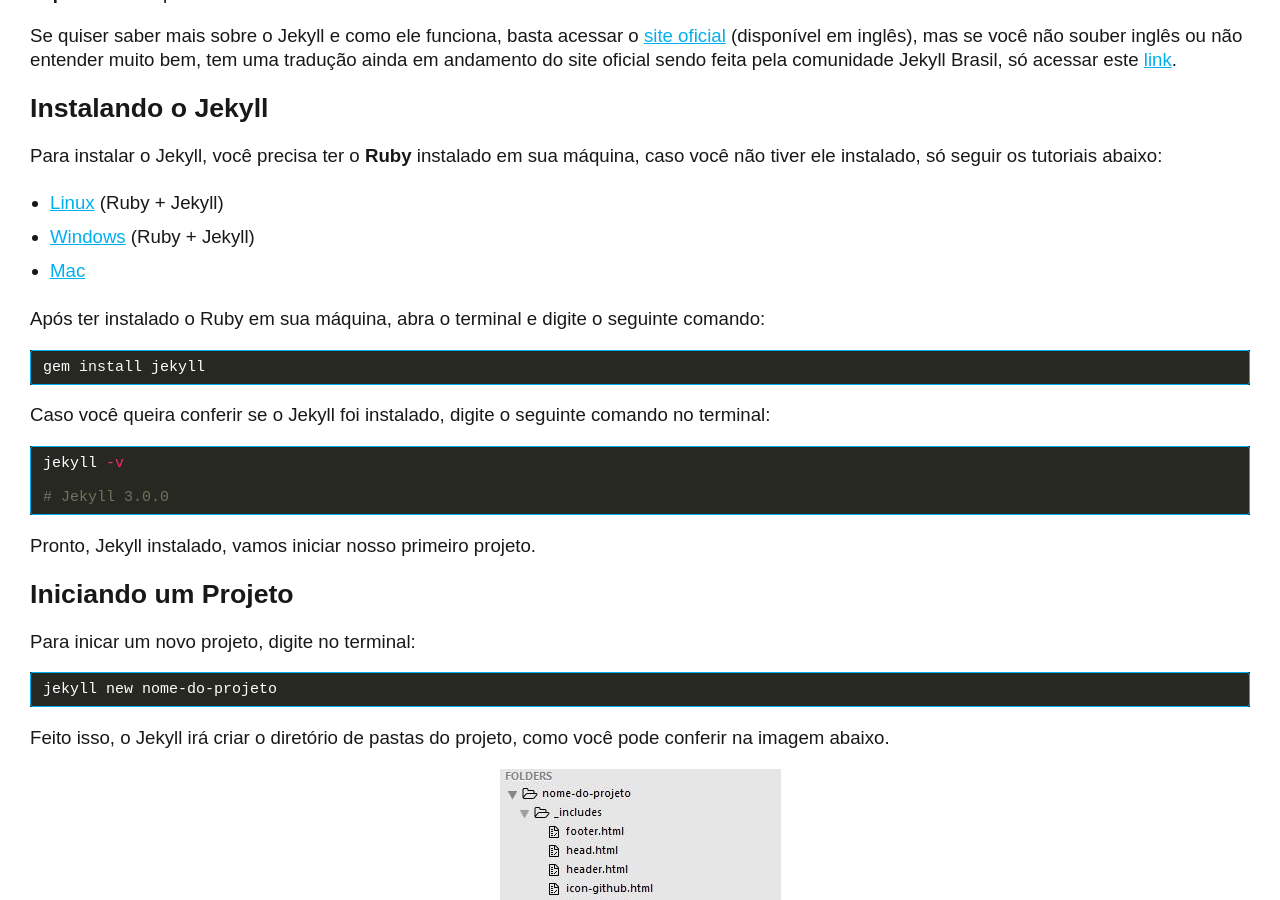
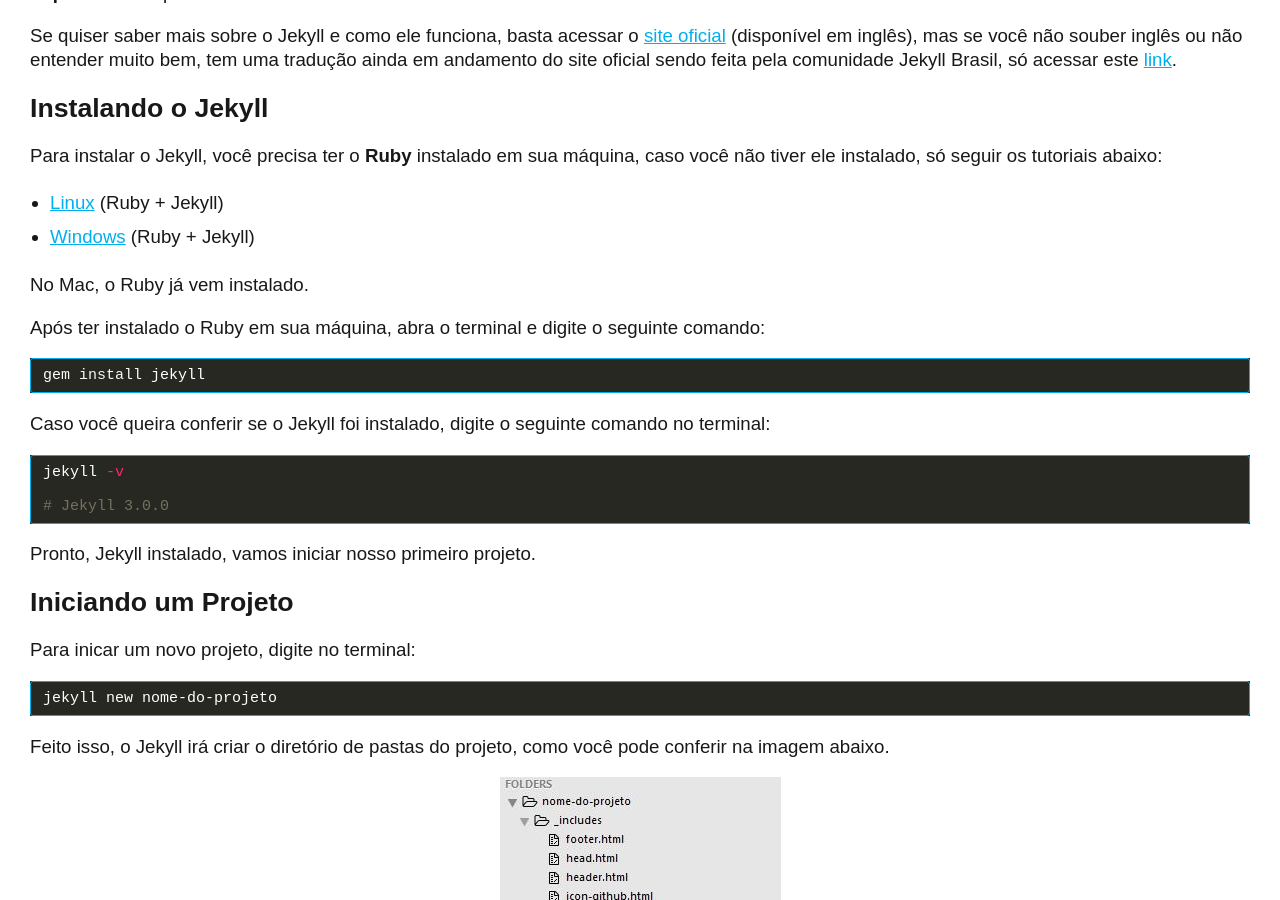
Before and after one commit to mateussmedeiros/mateussmedeiros.github.io, a Jekyll site: the page built from _posts/2016-01-13-iniciando-com-jekyll.markdown, in a window 1280 px wide and 900 px high, scrolled down 547 px. Built offline with Jekyll 4.4.1, drawn with Linux system fonts in a browser that asks for light colours; comment, search, counter and statistics services are not loaded.

Commit message:
Corrigido post

```diff
--- a/_posts/2016-01-13-iniciando-com-jekyll.markdown
+++ b/_posts/2016-01-13-iniciando-com-jekyll.markdown
@@ -24,7 +24,8 @@
 Para instalar o Jekyll, você precisa ter o **Ruby** instalado em sua máquina, caso você não tiver ele instalado, só seguir os tutoriais abaixo:
 - [Linux](http://michaelchelen.net/81fa/install-jekyll-2-ubuntu-14-04/) (Ruby + Jekyll)
 - [Windows](http://jekyll-windows.juthilo.com/) (Ruby + Jekyll)
-- [Mac](https://www.ruby-lang.org/pt/documentation/installation/#homebrew)
+
+No Mac, o Ruby já vem instalado.
 
 Após ter instalado o Ruby em sua máquina, abra o terminal e digite o seguinte comando:
 
```
